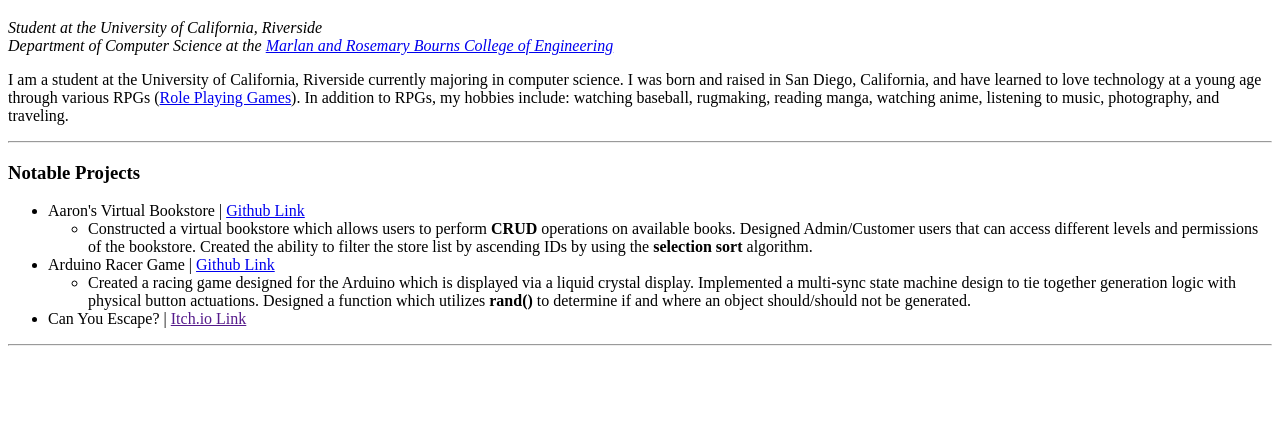
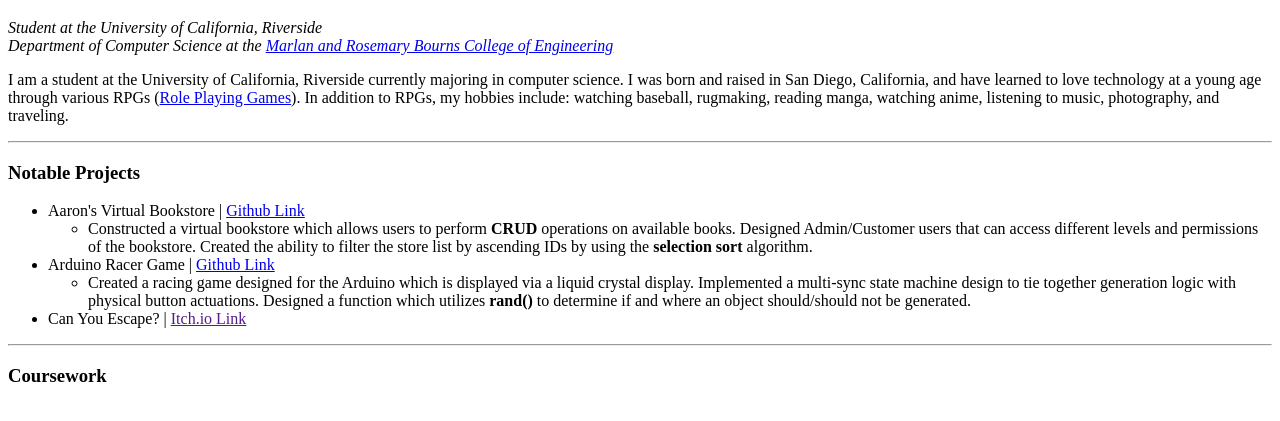
Before and after one commit to abant006/Personal-Site, a plain HTML site: page index.html in a window 1280 px wide. Shown: the part 61-482 px from the top of the page. Drawn offline with Linux system fonts and the light colour scheme.

Commit message:
Creating a section for my coursework

```diff
--- a/index.html
+++ b/index.html
@@ -55,5 +55,9 @@
 
         <hr> <!--Adding a horizontal rule to separate different sections-->
 
+        <section id="Coursework">
+            <h3>Coursework</h3>
+        </section>
+
     </body>
 </html>
```
